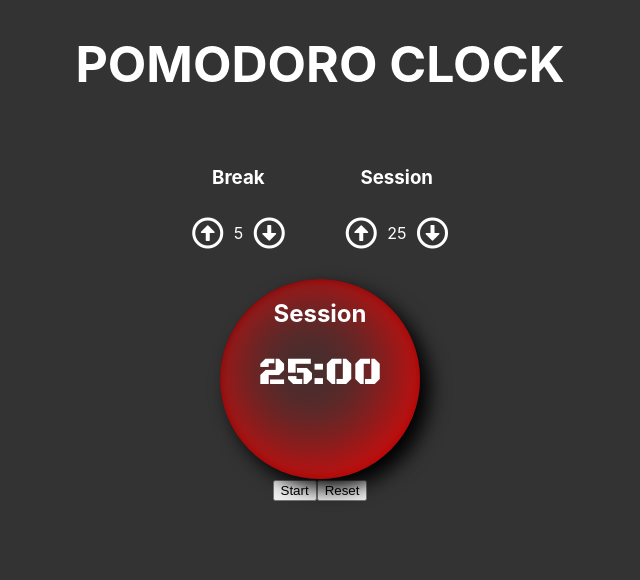
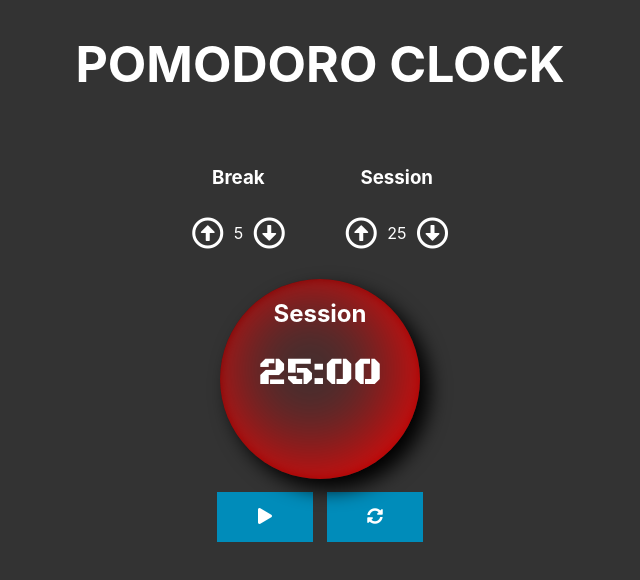
Before and after one commit to pierrelstan/Build-a-Pomodoro-Clock, a React (Create React App) app: page / in a window 1280 px wide. Shown: the top 580 px of the page, without its empty margins (320-960 px from the left). Built offline with nearby package versions, Linux system fonts and the light colour scheme.

Commit message:
Update ControlButton.js

```diff
--- a/src/components/controlButton.js
+++ b/src/components/controlButton.js
@@ -1,14 +1,11 @@
 import React from "react";
-const ControlButton =({handleClickStart, handleClickReset})=> (
-    <div className="start_Stop_wrapper">
-        <div style={{ display: "flex", justifyContent: "center" }}>
-            <div>
-                <button id="start_stop" onClick={handleClickStart}>Start</button>
-                <button onClick={handleClickReset} id="reset">Reset</button>
+const ControlButton =({handleClickStart, handleClickReset,start_stop})=> (
+           <div style={{display:"flex",justifyContent:"center"}}>
+               <div  className="buttom-label-wrapper">
+                <button id="start_stop" onClick={handleClickStart} className="button button2">{start_stop ? <i class="fas fa-play"></i> : <i class="fas fa-stop"></i>}</button>
+                <button onClick={handleClickReset} id="reset" className="buttonreset button2"><i class="fas fa-sync-alt"></i></button>
 
             </div>
-
-        </div>
-    </div>
+            </div>
 )
 export default ControlButton;
```
